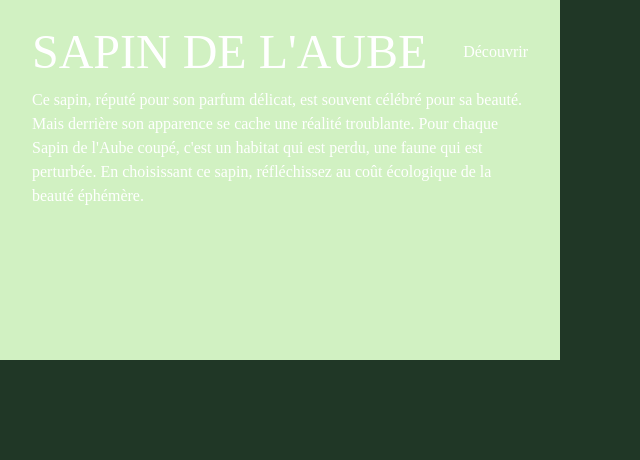
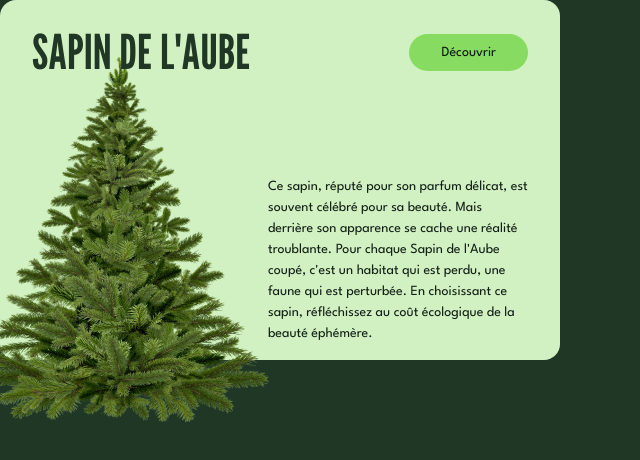
Before and after one commit to pierreBeuselinck/ecosite-reboot-hackathon-2023, a website built with Vite: page assets/composant/dp.html in a window 1280 px wide. Shown: the whole page, without its empty margins (0-640 px from the left). Built offline with nearby package versions, Linux system fonts and the light colour scheme.

Commit message:
dp component

```diff
--- a/assets/composant/dp.html
+++ b/assets/composant/dp.html
@@ -2,10 +2,16 @@
 <link rel="stylesheet" href="../styles/app.css">
 <!-- * -->
 
-<div class="dp relative rouded-2xl pt-4 px-8">
-  <div class="dp-text flex justify-between">
+<div class="dp flex flex-col justify-between relative rounded-2xl pt-4 px-8">
+  <div class="dp-title flex justify-between items-center">
     <h2 class="font-12">SAPIN DE L'AUBE</h2>
-    <button>Découvrir</button>
+    <button class="px-8 py-2 rounded-full">Découvrir</button>
   </div>
-  <p>Ce sapin, réputé pour son parfum délicat, est souvent célébré pour sa beauté. Mais derrière son apparence se cache une réalité troublante. Pour chaque Sapin de l'Aube coupé, c'est un habitat qui est perdu, une faune qui est perturbée. En choisissant ce sapin, réfléchissez au coût écologique de la beauté éphémère.</p>
+
+  <div class="flex justify-end pb-4">
+    <p class="dp-text">Ce sapin, réputé pour son parfum délicat, est souvent célébré pour sa beauté. Mais derrière son apparence se cache une réalité troublante. Pour chaque Sapin de l'Aube coupé, c'est un habitat qui est perdu, une faune qui est perturbée. En choisissant ce sapin, réfléchissez au coût écologique de la beauté éphémère.</p>
+  </div>
+  <span class="absolute img-position">
+    <img src="../img/sapin.png" alt="Sapin">
+  </span>
 </div>
--- a/assets/styles/abstracts/variables.scss
+++ b/assets/styles/abstracts/variables.scss
@@ -6,6 +6,7 @@
 
   --principal-fontColor: #FFFFFF ;
   --secondary-fontColor: #0D1710 ;
+  --dp-text-color: #121E15;
   // --tertiary-fontColor: ;
 
   --title-font : 'League Gothic';
--- a/assets/styles/app.scss
+++ b/assets/styles/app.scss
@@ -9,6 +9,8 @@
 
 
 //Customs
+
+@import url('https://fonts.googleapis.com/css2?family=League+Gothic&family=League+Spartan&display=swap');
 
 *{
   color: var(--principal-fontColor);
--- a/assets/styles/components/dp.scss
+++ b/assets/styles/components/dp.scss
@@ -5,11 +5,30 @@
   width: 100%;
   height: 100%;
 
-  & .dp-text{
+  & .dp-title{
     & h2{
+      z-index: 2;
       font-size: 48px;
       font-family: var(--title-font);
+      color: var(--principal-bgColor);
+    }
 
+    & button{
+      height: fit-content;
+      font-size: 14px;
+      color: var(--secondary-fontColor);
+      background-color: var(--secondary-bgColor);
     }
   }
+
+  & p{
+    font-size: 14px;
+    color: var(--dp-text-color);
+    max-width: 260px;
+  }
+
+  & .img-position{
+    bottom: -18%;
+    left: -9%;
+  }
 }
```
Also changed, not shown: index.html (+0 -6 lines), assets/img/sapin.png (added), assets/styles/app.css, 2 other files.
